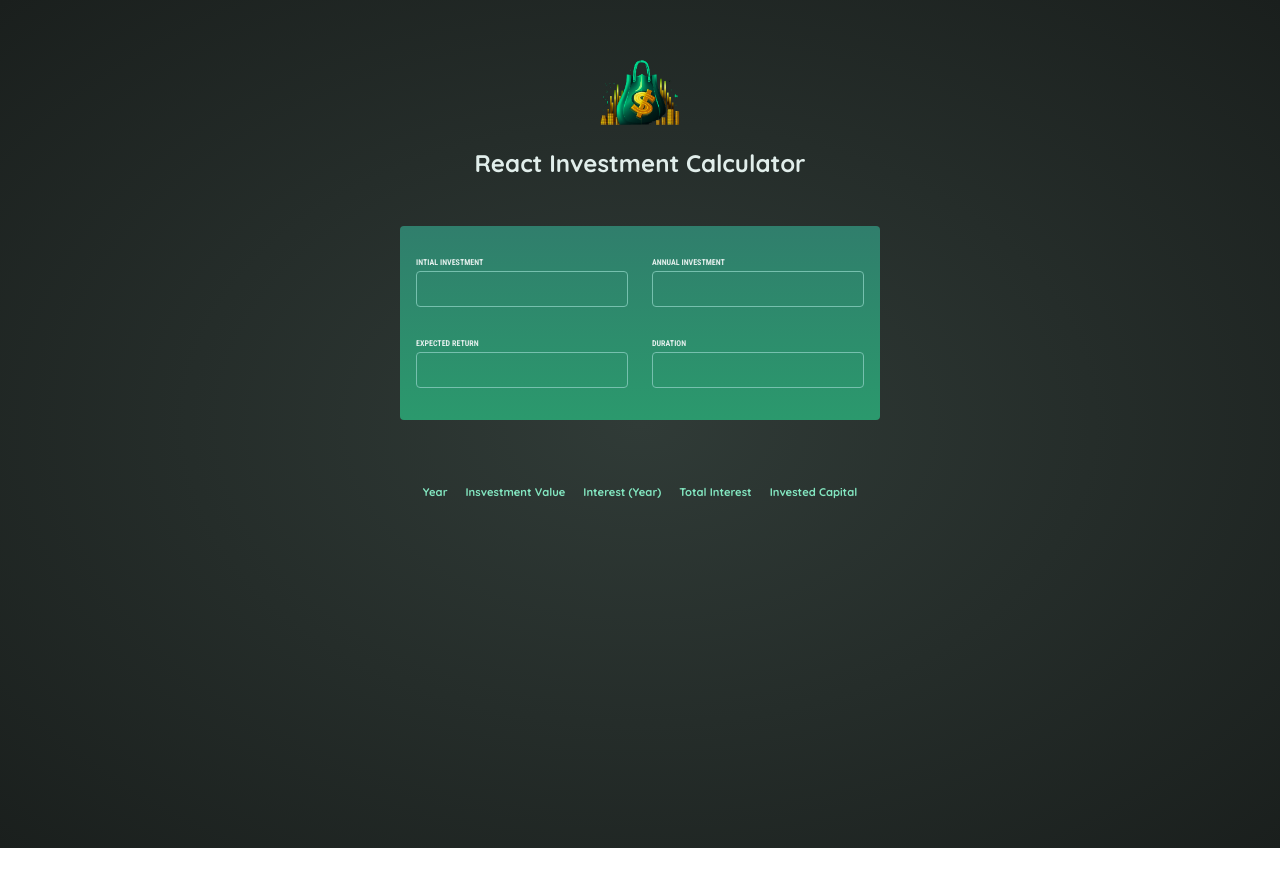
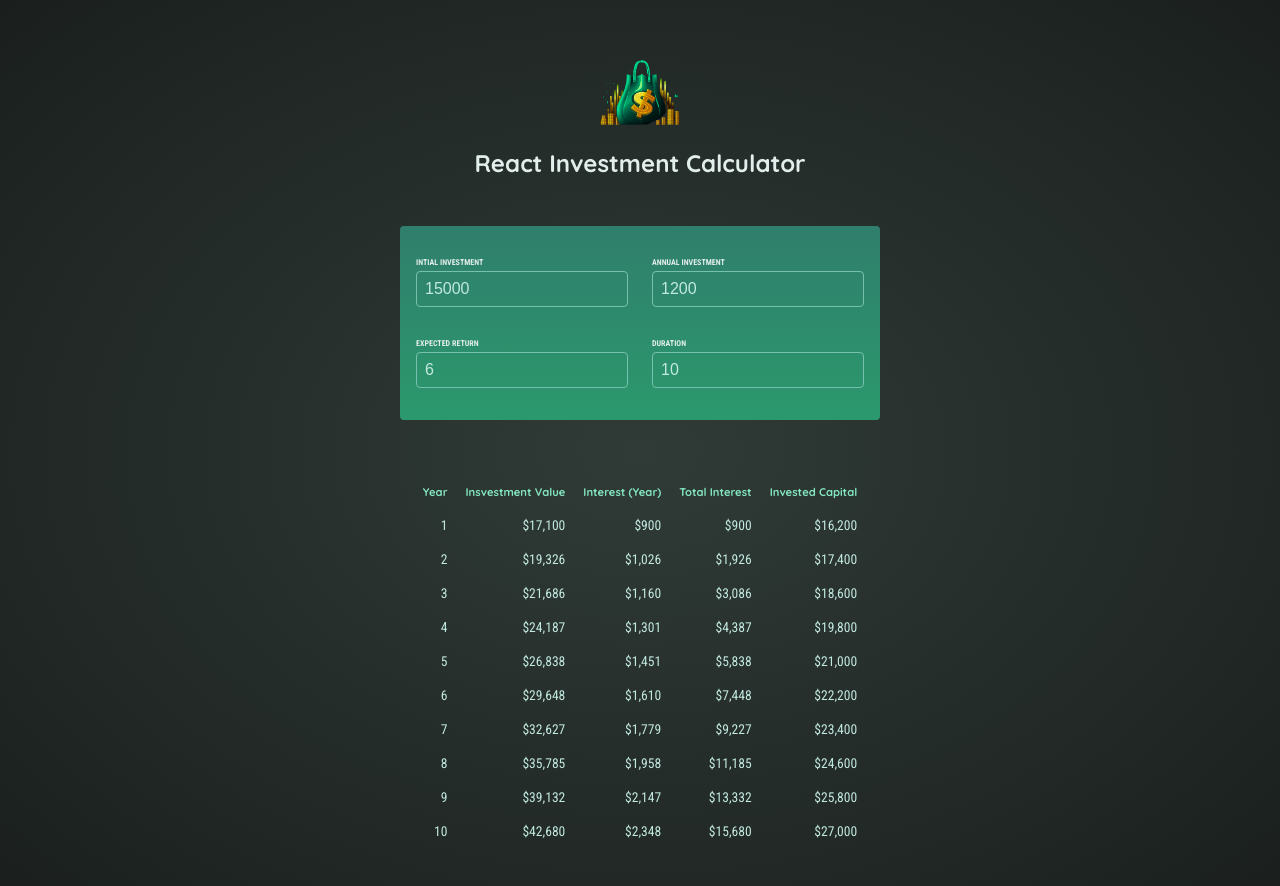
Before and after one commit to ChaiyutK/01-starting-project, a React (Vite) app: page / in a window 1280 px wide. Shown: the top 886 px of the page. Before the commit the page ends 848 px from the top, so only its background shows below. Built offline with nearby package versions, Linux system fonts and the light colour scheme.

Commit message:
add deriveUserInvestment data

```diff
--- a/src/App.jsx
+++ b/src/App.jsx
@@ -14,30 +14,25 @@ function deriveUserInvestment(userInvestment,inputValue,label){
 function App() {
 
   const [userInvestment, setUserInvestment] = useState({
-    initialInvestment: 0,
-    annualInvestment: 0,
-    expectedReturn: 0,
-    duration: 0,
+    initialInvestment: 15000,
+    annualInvestment: 1200,
+    expectedReturn: 6,
+    duration: 10,
   });
 
-  const [result,setResult] = useState([]);
+  const [result,setResult] = useState(calculateInvestmentResults(userInvestment));
   //let result = [];
 
   //console.log(formatter.format(1000))
 
   function handleChangeInvestment(inputValue,label){
 
-    setUserInvestment((prevUserInvest) => {
-      const updatedUserInvestment =
-      {...prevUserInvest,
-        [label]:inputValue
-      }
-      return updatedUserInvestment;
-    });
+    const dataInvest = deriveUserInvestment(userInvestment,inputValue,label)
 
-    setResult(calculateInvestmentResults(userInvestment));
+    setUserInvestment(dataInvest)
+    setResult(calculateInvestmentResults(dataInvest));
     //result = calculateInvestmentResults(userInvestment);
-    console.log(userInvestment);
+
 
 
   }
@@ -45,7 +40,7 @@ function App() {
 
   return (
     <>
-    <UserInput onChangeInvestment={handleChangeInvestment} />
+    <UserInput userInput={userInvestment} onChangeInvestment={handleChangeInvestment} />
       <table id="result" className="center">
         <thead>
           <tr>
--- a/src/components/UserInput.jsx
+++ b/src/components/UserInput.jsx
@@ -1,6 +1,6 @@
 import { useState } from "react";
 
-export default function UserInput({onChangeInvestment}) {
+export default function UserInput({onChangeInvestment,userInput}) {
   /* const [userInvestment, setUserInvestment] = useState({
     initialInvestment: 0,
     annualInvestment: 0,
@@ -27,6 +27,7 @@ export default function UserInput({onChangeInvestment}) {
           <label>Intial Investment</label>
           <input
             type="number"
+            value={userInput.initialInvestment}
             onChange={(event) => {
               onChangeInvestment(+event.target.value,"initialInvestment");
             }}
@@ -37,6 +38,7 @@ export default function UserInput({onChangeInvestment}) {
           <label>Annual Investment</label>
           <input
             type="number"
+            value={userInput.annualInvestment}
             onChange={(event) => {
               onChangeInvestment(+event.target.value,"annualInvestment");
             }}
@@ -49,6 +51,7 @@ export default function UserInput({onChangeInvestment}) {
           <label>Expected return</label>
           <input
             type="number"
+            value={userInput.expectedReturn}
             onChange={(event) => {
               onChangeInvestment(+event.target.value,"expectedReturn");
             }}
@@ -59,6 +62,7 @@ export default function UserInput({onChangeInvestment}) {
           <label>Duration</label>
           <input
             type="number"
+            value={userInput.duration}
             onChange={(event) => {
               onChangeInvestment(+event.target.value,"duration");
             }}
```
